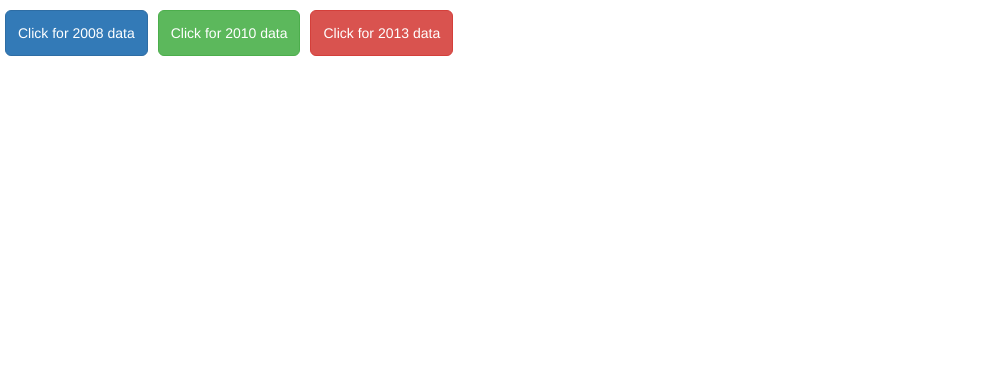
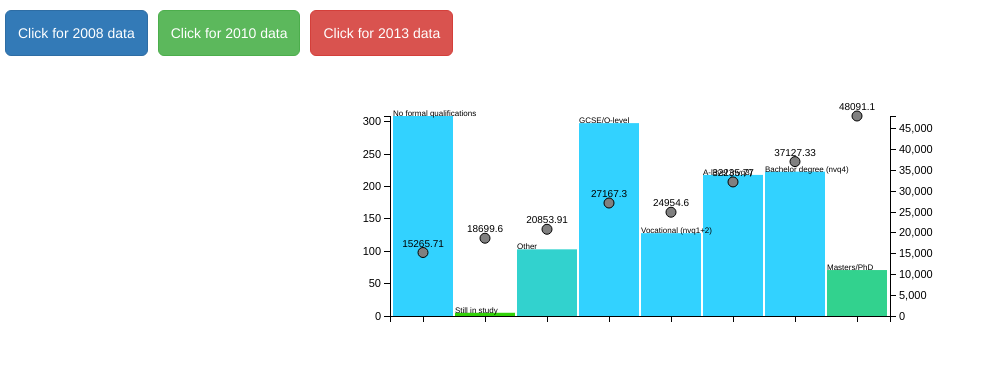
Before and after one commit to FAC-Bank/D3-Competition, a website: page public/index.html in a window 1280 px wide. Shown: the whole page, without its empty margins (0-991 px from the left). Drawn offline with nearby package versions, Linux system fonts and the light colour scheme; no server answers; a web font is replaced by a local one.

Commit message:
small changes

```diff
--- a/public/index.html
+++ b/public/index.html
@@ -24,9 +24,9 @@
     // // --------------- 2008 data ---------------- \\ \\
 
 // Import initial data into document \\
-d3.csv("../assets/2008data.csv", function(dataset08) {
-    d3.csv("../assets/2010data.csv", function(dataset10) {
-        d3.csv("../assets/2013data.csv", function(dataset13) {
+d3.csv("2008data.csv", function(dataset08) {
+    d3.csv("2010data.csv", function(dataset10) {
+        d3.csv("2013data.csv", function(dataset13) {
 
             // Convert each value into an integer to allow numerical operations \\
             dataset08.forEach(function(d) {
@@ -49,6 +49,9 @@ d3.csv("../assets/2008data.csv", function(dataset08) {
                             .domain(d3.range(dataset08.length))
                             .rangeRoundBands([padding, w - padding], 0.025);
 
+            var xScaleTick = d3.scale.linear()
+                            .domain
+
             var yScaleQual = d3.scale.linear()
                             .domain([0, d3.max(dataset08, function(d) { return d.qualNum; })])
                             .range([h - padding, padding]);
@@ -61,6 +64,7 @@ d3.csv("../assets/2008data.csv", function(dataset08) {
             // Define X and both Y axes using scales \\
             var xAxis = d3.svg.axis()
                             .scale(xScale)
+                            .tickFormat(function(d) { return d.qual; })
                             .orient("bottom");
 
             var yAxisLeft = d3.svg.axis()
@@ -92,7 +96,7 @@ d3.csv("../assets/2008data.csv", function(dataset08) {
                     y: function(d) { return (yScaleQual(d.qualNum)); },
                     "width": function(d) { return xScale.rangeBand(); },
                     "height": function(d) { return h - yScaleQual(d.qualNum) - padding; },
-                    "fill": function(d) { return "rgb(0, 0, " + ((d.qualNum) * 2)+ ")"; },
+                    "fill": function(d) { return "rgb(50, 210, " + ((d.qualNum) * 2)+ ")"; },
                 });
 
 
@@ -120,7 +124,7 @@ d3.csv("../assets/2008data.csv", function(dataset08) {
                     cy: function(d) { return yScaleInc(d.avgInc);  },
                     r: function(d) { return h / 60; },
                     "stroke": "black",
-                    "stroke-width": "2px",
+//                    "stroke-width": "2px",
                     "fill": "grey",
                 });
 
@@ -218,7 +222,7 @@ d3.csv("../assets/2008data.csv", function(dataset08) {
                     .attr({
                         y: function(d) { return (yScaleQual(d.qualNum)); },
                         "height": function(d) { return h - yScaleQual(d.qualNum) - padding; },
-                        "fill": function(d) { return "rgb(0, 0, " + ((d.qualNum) * 2)+ ")"; },
+                        "class": "color2008",
                     });
 
 
--- a/public/main.css
+++ b/public/main.css
@@ -1,5 +1,16 @@
 body {
     font-family: 'Khula', sans-serif;
+}
+
+
+svg {
+    display: block;
+    margin: auto;
+
+}
+
+.btn-group {
+    display: block;
     margin: auto;
 }
 
@@ -25,3 +36,7 @@ body {
     font-family: sans-serif;
     font-size: 11px;
 }
+
+.color2008 {
+    fill: linear-gradient(90deg, #360033 10%, #0b8793 90%);
+}
--- a/server.js
+++ b/server.js
@@ -12,9 +12,7 @@ server.route({
     path: "/{param}",
     handler: {
         directory: {
-            path: "./assets",
-            listing: false,
-            index: true
+            path: Path.join(__dirname, "/public")
         }
     }
 });
```
